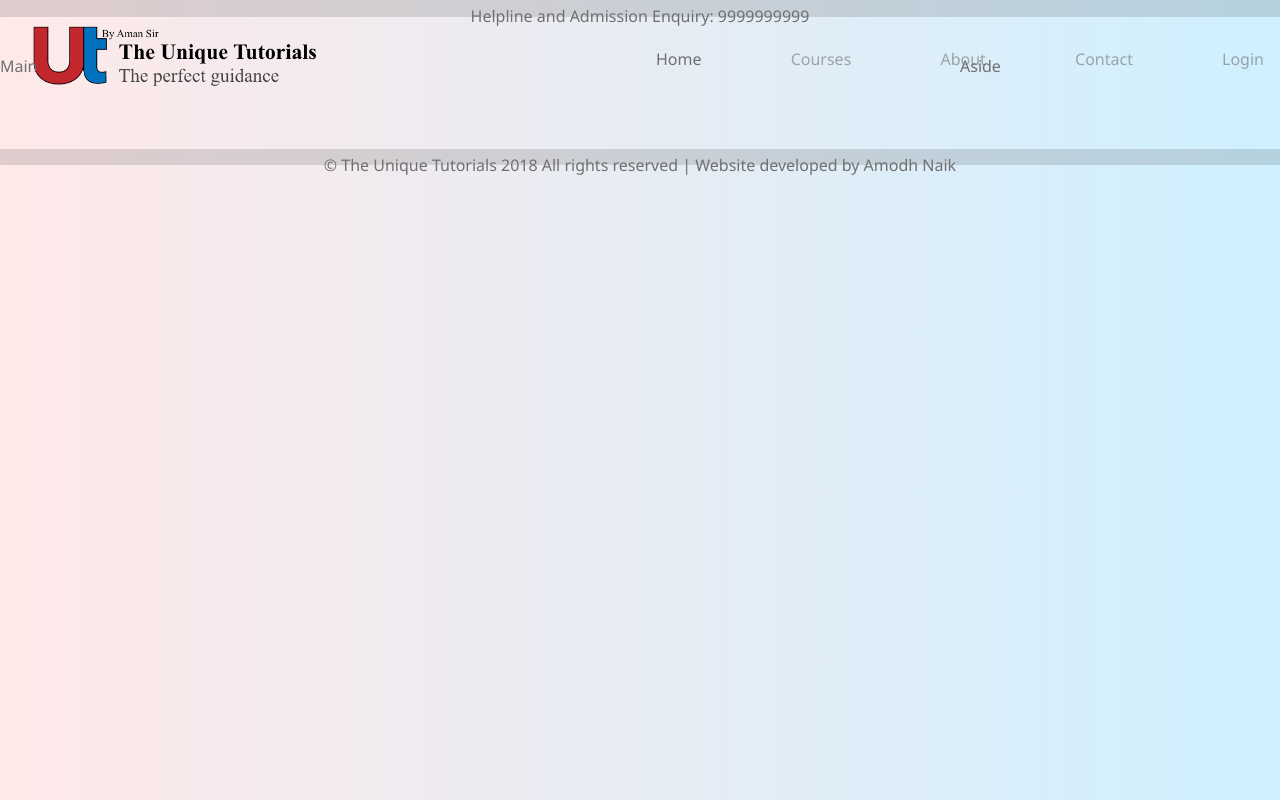
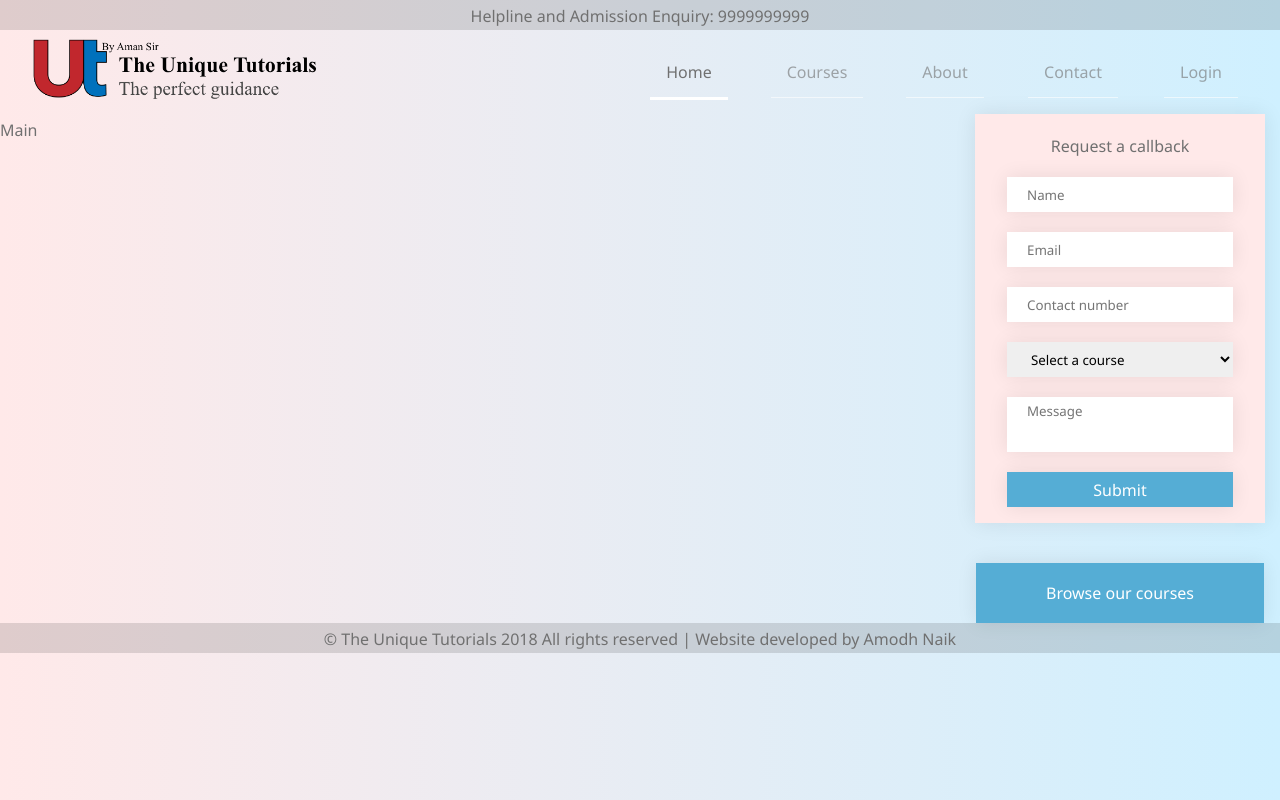
Before and after one commit to AkMa11/The-Unique-Tutorials-Website, a plain HTML site: page index.html in a window 1280 px wide. Drawn offline with Linux system fonts and the light colour scheme.

Commit message:
updated index and style for home page

```diff
--- a/css/style.css
+++ b/css/style.css
@@ -3,11 +3,12 @@
   background: linear-gradient(to right, #ffe9e9, #cff0ff);
   display: grid;
   grid-template-columns: 2fr 1fr 1fr;
-  grid-template-rows: 10% 20% 60% 10%;
+  grid-template-rows: 30px auto 3fr 100px 30px;
   grid-template-areas:
     "header     header  header"
     "logo       nav     nav"
     "main       main    aside"
+    "main       main    filler_button"
     "footer     footer  footer";
 }
 
@@ -42,16 +43,17 @@
 
 nav {
   grid-area: nav;
-  padding: 15px 0 0 0;
+  padding: 15px 15px 0 0;
   justify-self: end;
   width: 100%;
 }
 
+/*NAV STYLES*/
 nav ul {
   margin: 0;
   padding: 0;
-  display: flex;
-  justify-content: space-between;
+  display: grid;
+  grid-template-columns: 1fr 1fr 1fr 1fr 1fr;
   text-align: center;
 }
 
@@ -67,17 +69,28 @@
   padding: 14px 16px;
   opacity: 0.6;
   text-decoration: none;
+  background-color: none;
+  border-bottom: 1px solid white;
+  transition: opacity 0.5s ease;
+  transition: background-color 0.5s ease;
 }
 
 nav li a:hover:not(.active) {
-  background: linear-gradient(to top, #f2f2f2, #00000000);
+  background-color:
   opacity: 1;
+}
+
+nav li a:hover:not(.active)::after {
+  background-color: none;
+  transition: background-color 1s ease-out;
 }
 
 .active {
   opacity: 1;
   font-weight: 500;
+  border-bottom: 3px solid white;
 }
+/*END NAV STYLES*/
 
 main {
   grid-area: main;
@@ -85,6 +98,67 @@
 
 aside {
   grid-area: aside;
+  max-width: 600px;
+  padding: 1em 2em;
+  margin: 0 15px 0 15px;
+  background: #ffe9e9;
+  text-align: center;
+  box-shadow: 0 0 20px 0 #00000016;
+}
+
+/*FORM STYLES*/
+aside form {
+  display: grid;
+  grid-template-columns: 1fr;
+  grid-gap: 20px;
+}
+
+aside form input,
+aside form select {
+  font-family: "Segoe UI", Tahoma, Geneva, Verdana, sans-serif;
+  height: 35px;
+  border: 0;
+  padding: 0 0 0 20px;
+  box-shadow: 0 0 20px 0 #00000016;
+}
+
+aside form textarea {
+  resize: none;
+  font-family: "Segoe UI", Tahoma, Geneva, Verdana, sans-serif;
+  height: 50px;
+  border: 0;
+  padding: 5px 0 0 20px;
+  box-shadow: 0 0 20px 0 #00000016;
+}
+
+.submit_button {
+  background: #55add5;
+  font-family: "Segoe UI", Tahoma, Geneva, Verdana, sans-serif;
+  height: 35px;
+  border: 0;
+  box-shadow: 0 0 20px 0 #00000016;
+  font-size: 1rem;
+  color: #fff;
+}
+/*END FORM STYLES*/
+
+.filler_button {
+  grid-area: filler_button;
+  max-width: 600px;
+  text-align: center;
+  display: grid;
+  align-items: end;
+}
+
+.filler_button button {
+  height: 60px;
+  font-family: "Segoe UI", Tahoma, Geneva, Verdana, sans-serif;
+  border: 0;
+  margin: 0 1em;
+  background: #55add5;
+  box-shadow: 0 0 20px 0 #00000016;
+  font-size: 1rem;
+  color: #fff;
 }
 
 footer {
--- a/index.html
+++ b/index.html
@@ -39,8 +39,25 @@
         <h4>Main</h4>
     </main>
     <aside>
-        <h4>Aside</h4>
+        <form action="">
+            <h4>Request a callback</h4>
+            <input type="text" name="name" placeholder="Name">
+            <input type="email" name="email" placeholder="Email">
+            <input type="text" name="phnumber" placeholder="Contact number">
+            <select name="cars">
+                <option selected>Select a course</option>
+                <option value="volvo">Volvo</option>
+                <option value="saab">Saab</option>
+                <option value="fiat">Fiat</option>
+                <option value="audi">Audi</option>
+            </select>
+            <textarea name="message" placeholder="Message"></textarea>
+            <button class="submit_button">Submit</button>
+        </form>
     </aside>
+    <div class="filler_button">
+        <button>Browse our courses</button>
+    </div>
     <footer>
         <h4>&copy; The Unique Tutorials 2018 All rights reserved | Website developed by Amodh Naik</h4>
     </footer>
```
